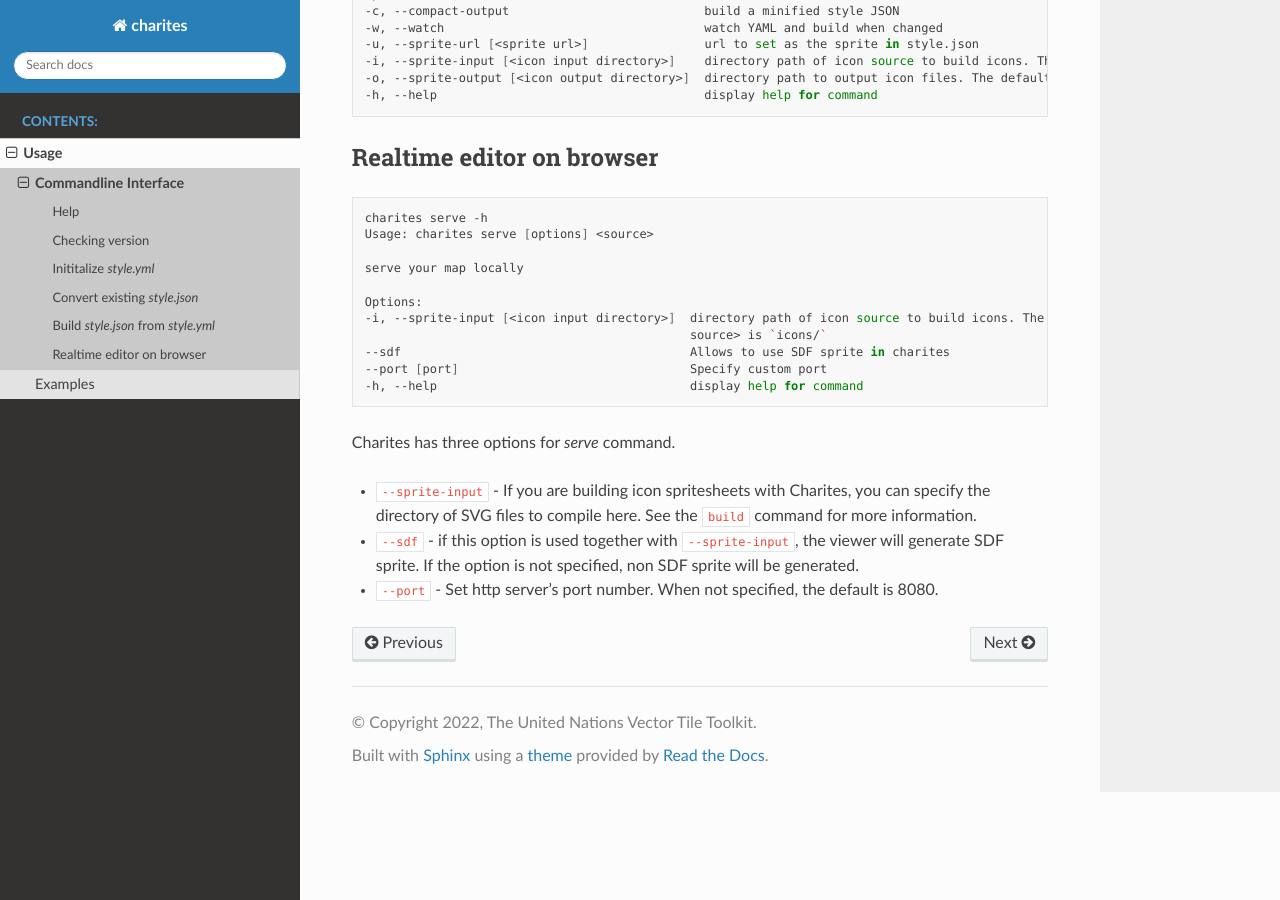
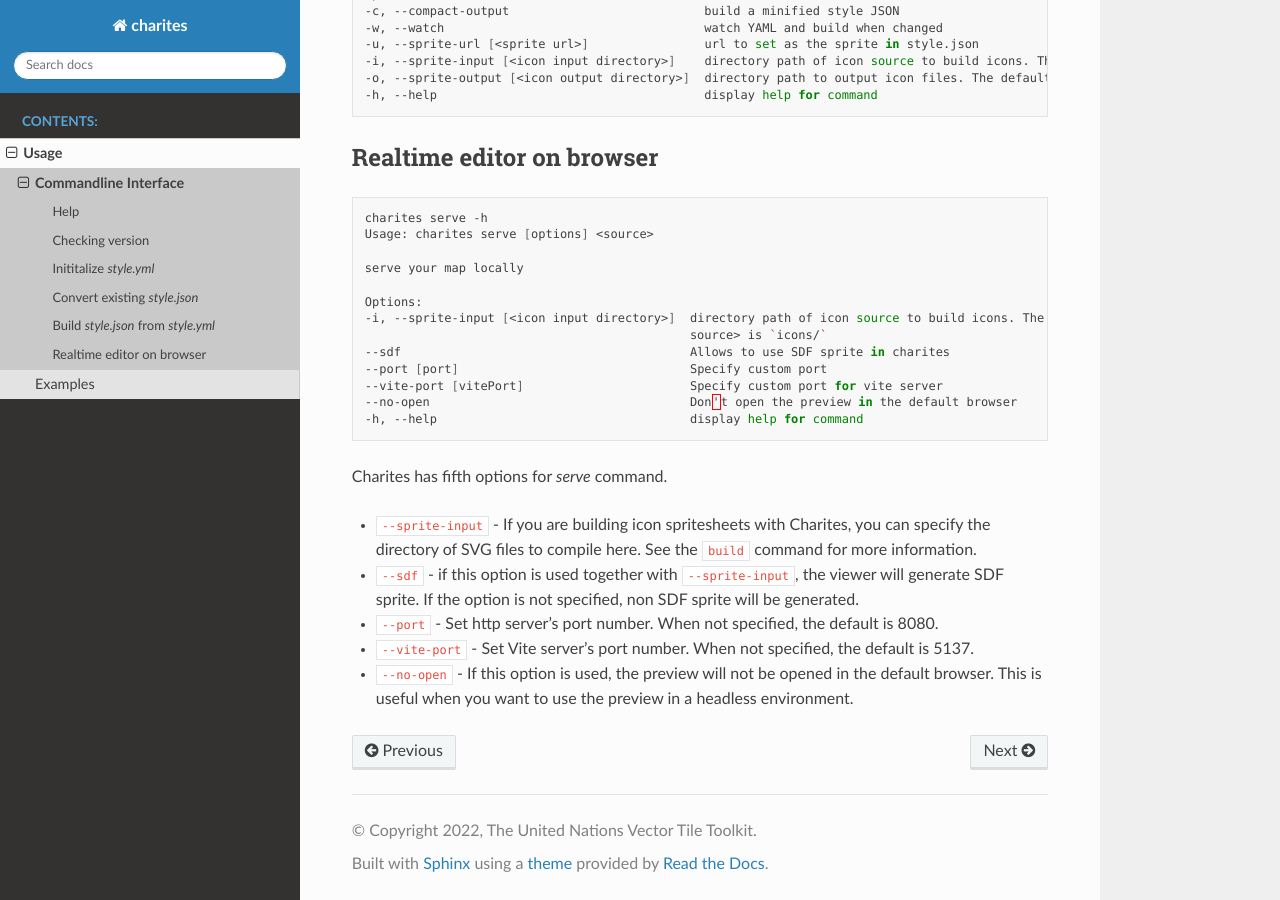
Before and after one commit to unvt/charites, a Sphinx documentation site: the page built from docs/source/usage/commandline_interface.rst, in a window 1280 px wide and 900 px high, scrolled down 1322 px. Built offline with Sphinx 7.4.7 and the Read the Docs theme 3.1.0, drawn with Linux system fonts in a browser that asks for light colours; pages that are not in the unit, such as notebooks, are missing from menus.

```diff
--- a/docs/source/index.rst
+++ b/docs/source/index.rst
@@ -9,7 +9,7 @@ Charites - Documentation
 :Date:   2024-08-23
 :Copyright: CC-BY-SA
 :Organization: The United Nations Vector Tile Toolkit
-:Version: 2.0.3
+:Version: 2.1.0
 :Abstract: This document contains the complete documentation of Charites, an application to style vector tiles easily
 
 .. meta::
--- a/docs/source/usage/commandline_interface.rst
+++ b/docs/source/usage/commandline_interface.rst
@@ -95,12 +95,18 @@ Realtime editor on browser
                                                  source> is `icons/`
     --sdf                                        Allows to use SDF sprite in charites
     --port [port]                                Specify custom port
+    --vite-port [vitePort]                       Specify custom port for vite server
+    --no-open                                    Don't open the preview in the default browser
     -h, --help                                   display help for command
 
-Charites has three options for `serve` command.
+Charites has fifth options for `serve` command.
 
 - ``--sprite-input`` - If you are building icon spritesheets with Charites, you can specify the directory of SVG files to compile here. See the ``build`` command for more information.
 
 - ``--sdf`` - if this option is used together with ``--sprite-input``, the viewer will generate SDF sprite. If the option is not specified, non SDF sprite will be generated.
 
 - ``--port`` - Set http server's port number. When not specified, the default is 8080.
+
+- ``--vite-port`` - Set Vite server's port number. When not specified, the default is 5137.
+
+- ``--no-open`` - If this option is used, the preview will not be opened in the default browser. This is useful when you want to use the preview in a headless environment.
--- a/package.json
+++ b/package.json
@@ -1,6 +1,6 @@
 {
   "name": "@unvt/charites",
-  "version": "2.0.3",
+  "version": "2.1.0",
   "description": "",
   "bin": {
     "charites": "dist/cli.js"
```
Also changed, not shown: other parts of docs/source/usage/commandline_interface.rst (+1 -1 lines), 1 other file.
